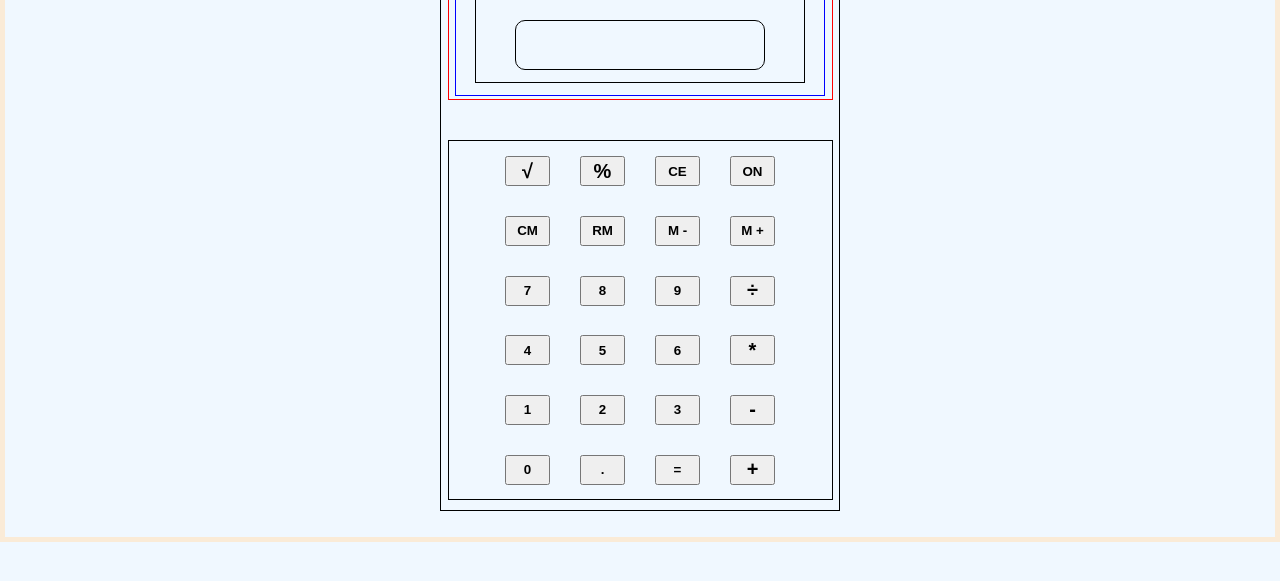
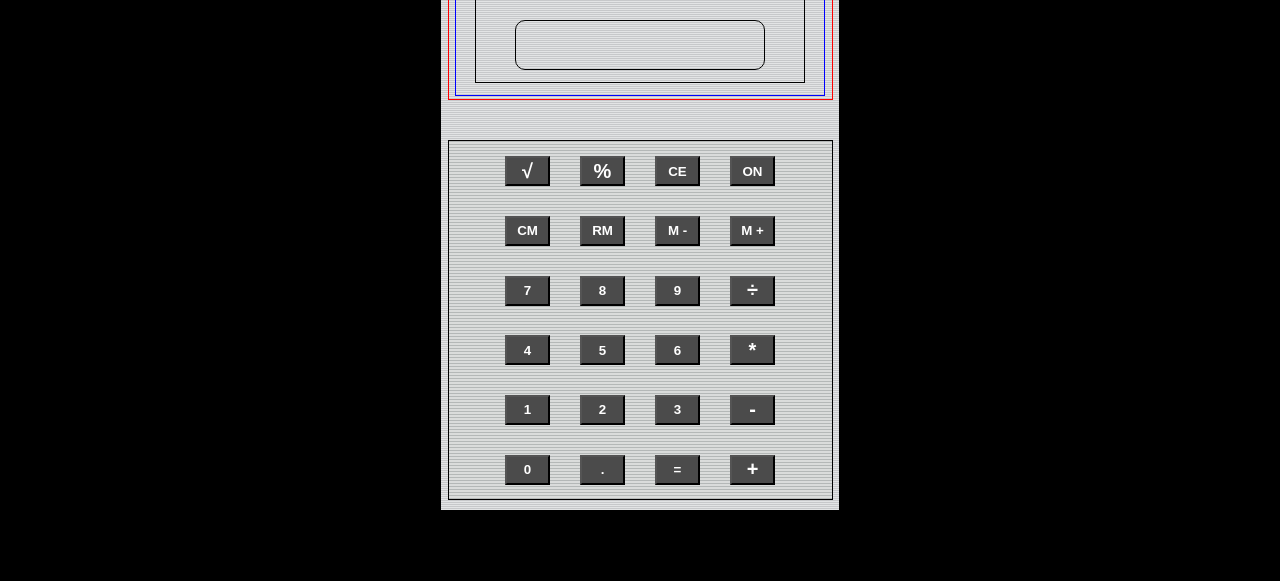
Before and after one commit to shivmurjani/calculator, a plain HTML site: page index.html in a window 1280 px wide. Shown: the part 139-720 px from the top of the page. Drawn offline with Linux system fonts and the light colour scheme.

Commit message:
worked on colors

```diff
--- a/styles.css
+++ b/styles.css
@@ -4,21 +4,24 @@
     box-sizing: border-box;
 }
 body{
-    border: 5px solid antiquewhite;
+    border: 5px solid black;
     display: flex;
     flex-direction: column;
     justify-content: center;
     align-items: center;
-    background-color: aliceblue;
+    background-color: black;
 }
 /* section 1 - Logo and Display */
 .calculator-frame{
+    background-color: #c7c8ca;
+    background-image: linear-gradient(transparent 50%, rgba(255,255,255,.5) 50%);
+    background-size: 2px 2px;
+    border: 1px solid black;
     display: flex;
     flex-direction: column;
     justify-content: space-between;
     align-items: center;
     margin: 2%;
-    border: 1px solid black;
     height: 620px;
     width: 400px;
 
@@ -81,6 +84,10 @@ body{
 
 /* section 2 - buttons */
 .button-frame{
+    background-color:#b4b8b7;
+    background-image: linear-gradient(transparent 50%, rgba(255,255,255,.5) 50%);
+    background-size: 3px 3px;
+    background-color: ;
     display: flex;
     flex-direction: column;
     justify-content: space-around;
@@ -97,6 +104,8 @@ body{
 
 }
 button{
+    background-color: #4b4b4b;
+    color: white;
     height: 30px;
     width: 45px;
     font-weight: 800;
```
